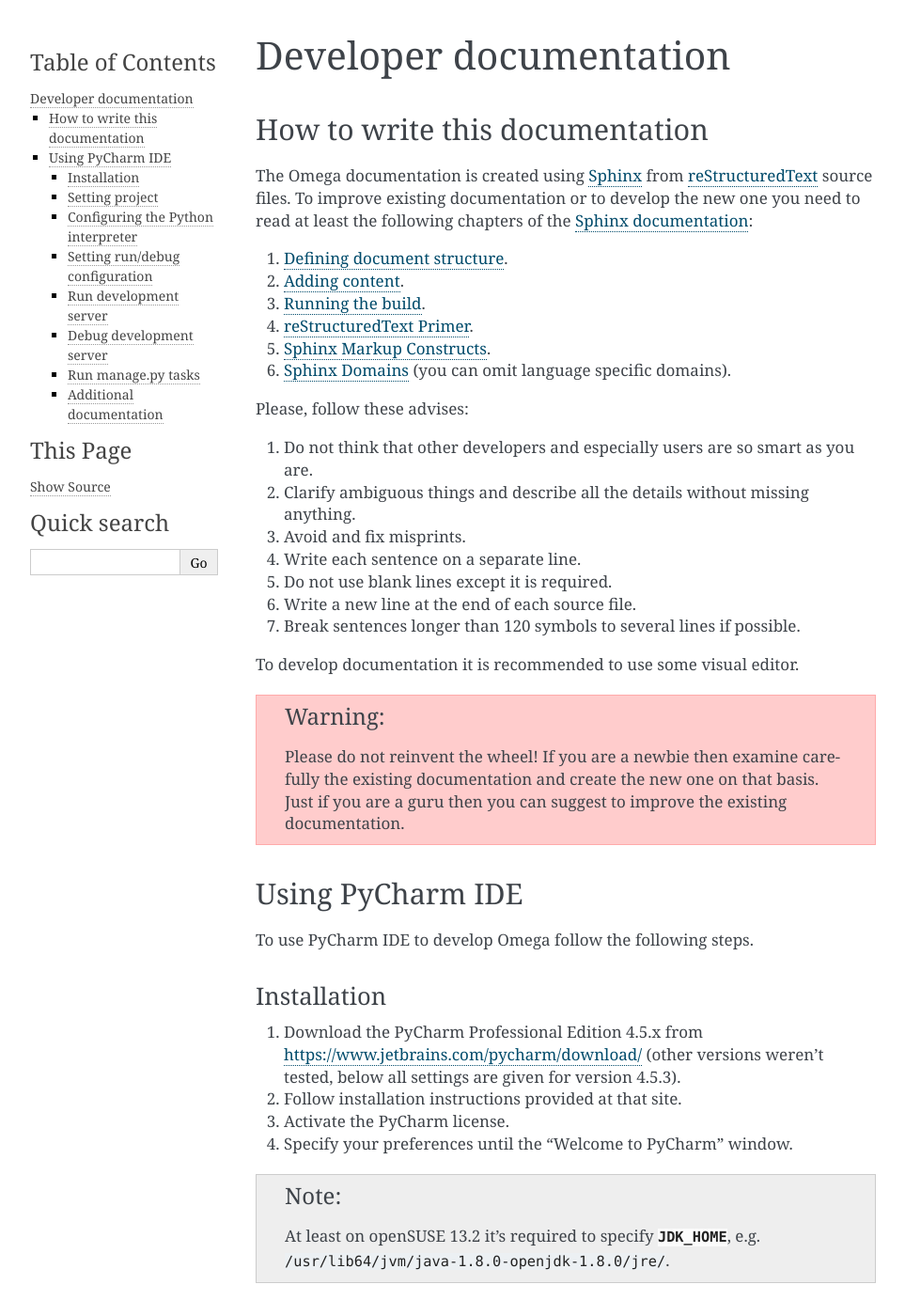
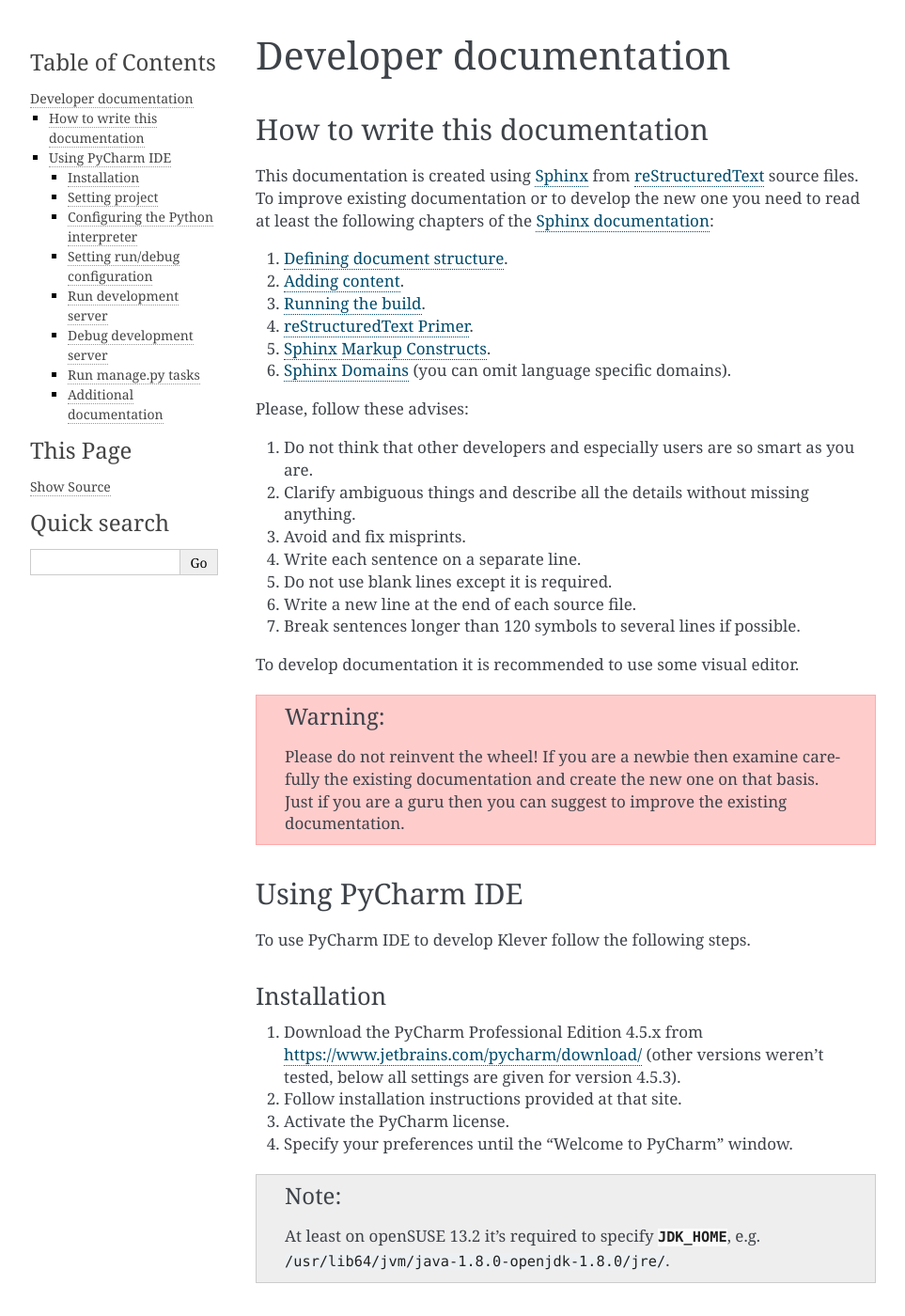
Before and after one commit to ldv-klever/klever, a Sphinx documentation site: the page built from docs/dev.rst, in a window 1280 px wide and 1400 px high. Shown: the whole window at 94% size, without its empty margins (148-1111 px from the left). Built offline with Sphinx 7.4.7, drawn with Linux system fonts in a browser that asks for light colours.

Commit message:
Partially replace Omega with Klever and rearrange sections

```diff
--- a/docs/conf.py
+++ b/docs/conf.py
@@ -1,7 +1,7 @@
 #!/usr/bin/env python3
 # -*- coding: utf-8 -*-
 #
-# Omega documentation build configuration file, created by
+# Klever documentation build configuration file, created by
 # sphinx-quickstart on Wed Jul 29 16:08:33 2015.
 #
 # This file is execfile()d with the current directory set to its
@@ -54,7 +54,7 @@
 master_doc = 'index'
 
 # General information about the project.
-project = 'Omega'
+project = 'Klever'
 copyright = '2015, Vladimir Gratinskiy, Evgeny Novikov'
 author = 'Vladimir Gratinskiy, Evgeny Novikov'
 
@@ -208,7 +208,7 @@
 #html_search_scorer = 'scorer.js'
 
 # Output file base name for HTML help builder.
-htmlhelp_basename = 'Omegadoc'
+htmlhelp_basename = 'Kleverdoc'
 
 # -- Options for LaTeX output ---------------------------------------------
 
@@ -230,7 +230,7 @@
 # (source start file, target name, title,
 #  author, documentclass [howto, manual, or own class]).
 latex_documents = [
-  (master_doc, 'Omega.tex', 'Omega Documentation',
+  (master_doc, 'Klever.tex', 'Klever Documentation',
    'Vladimir Gratinskiy, Evgeny Novikov', 'manual'),
 ]
 
@@ -260,7 +260,7 @@
 # One entry per manual page. List of tuples
 # (source start file, name, description, authors, manual section).
 man_pages = [
-    (master_doc, 'omega', 'Omega Documentation',
+    (master_doc, 'klever', 'Klever Documentation',
      [author], 1)
 ]
 
@@ -274,8 +274,8 @@
 # (source start file, target name, title, author,
 #  dir menu entry, description, category)
 texinfo_documents = [
-  (master_doc, 'Omega', 'Omega Documentation',
-   author, 'Omega', 'One line description of project.',
+  (master_doc, 'Klever', 'Klever Documentation',
+   author, 'Klever', 'One line description of project.',
    'Miscellaneous'),
 ]
 
--- a/docs/dev.rst
+++ b/docs/dev.rst
@@ -4,7 +4,7 @@
 How to write this documentation
 -------------------------------
 
-The Omega documentation is created using `Sphinx <http://sphinx-doc.org>`_ from
+This documentation is created using `Sphinx <http://sphinx-doc.org>`_ from
 `reStructuredText <http://docutils.sourceforge.net/rst.html>`_ source files.
 To improve existing documentation or to develop the new one you need to read at least the following chapters of the
 `Sphinx documentation <http://sphinx-doc.org/contents.html>`_:
@@ -35,7 +35,7 @@
 Using PyCharm IDE
 -----------------
 
-To use PyCharm IDE to develop Omega follow the following steps.
+To use PyCharm IDE to develop Klever follow the following steps.
 
 Installation
 ^^^^^^^^^^^^
--- a/docs/index.rst
+++ b/docs/index.rst
@@ -1,10 +1,10 @@
-.. Omega documentation master file, created by
+.. Klever documentation master file, created by
    sphinx-quickstart on Wed Jul 29 16:08:33 2015.
    You can adapt this file completely to your liking, but it should at least
    contain the root `toctree` directive.
 
-Welcome to Omega's documentation!
-=================================
+Welcome to Klever's documentation!
+==================================
 
 Contents:
 
```
Also changed, not shown: docs/install.rst (+12 -12 lines), docs/reqs.rst (+11 -5 lines), 2 other files.
